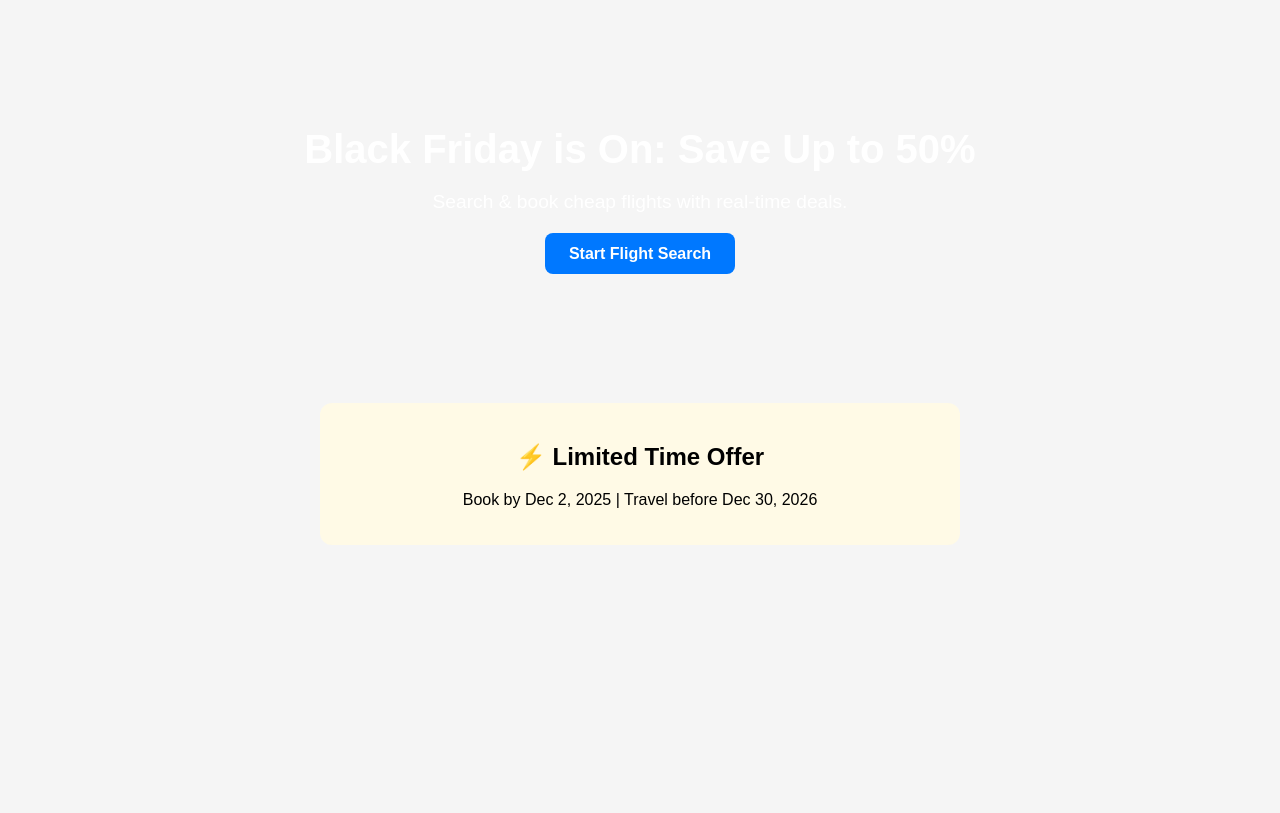
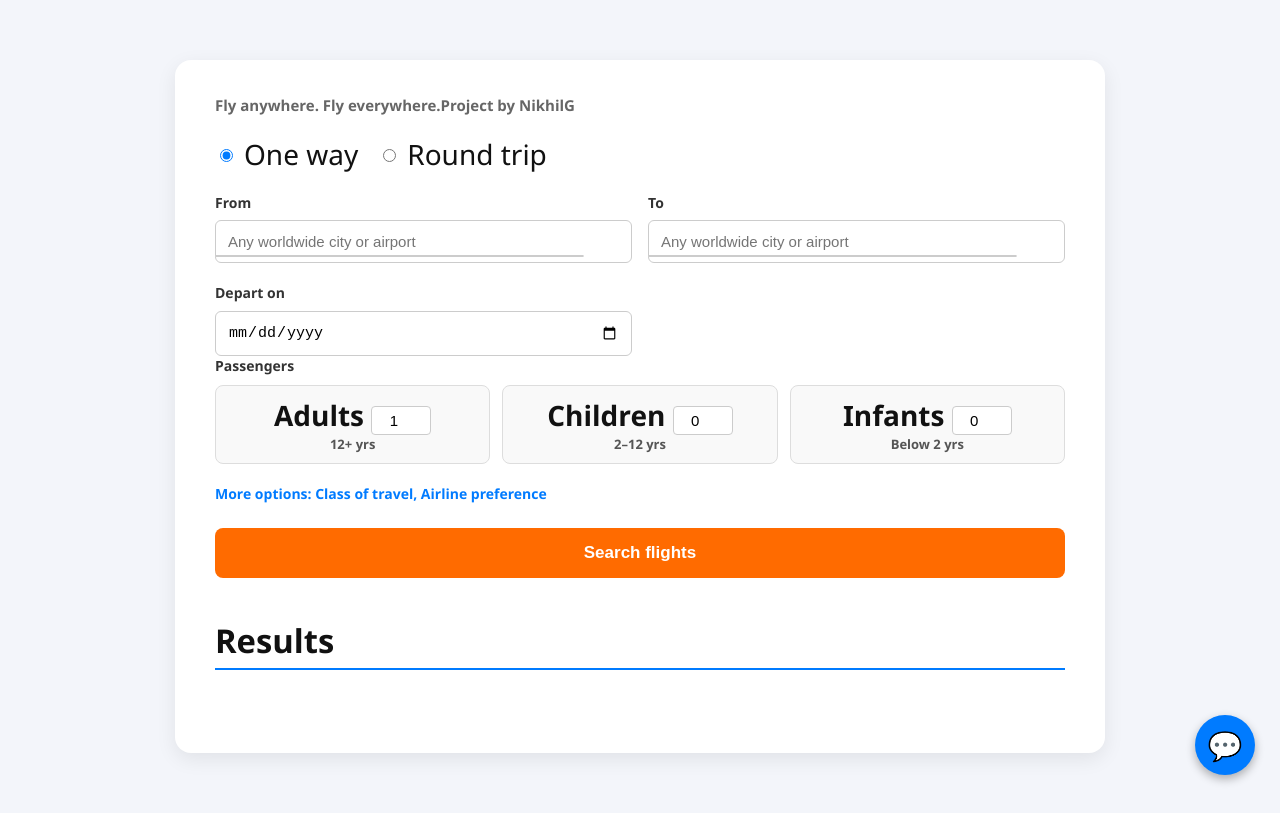
Before and after one commit to nghirnikar/AmadeusFlightSearchWithTestApi, a plain HTML site: page index.html in a window 1280 px wide. Drawn offline with Linux system fonts and the light colour scheme.

Commit message:
Update index.html

```diff
--- a/index.html
+++ b/index.html
@@ -2,57 +2,262 @@
 <html lang="en">
 <head>
   <meta charset="UTF-8" />
-  <title>Flight Deals | Amadeus Travel</title>
-  <link rel="stylesheet" href="style.css" />
+  <meta name="viewport" content="width=device-width, initial-scale=1.0" />
+  <title>Flight Search | NikG</title>
   <style>
-    .hero {
-      background: url('banner.jpg') center/cover no-repeat;
-      padding: 100px 20px;
+    body {
+      font-family: "Segoe UI", Arial, sans-serif;
+      background: #f3f5fa;
+      margin: 0;
+      padding: 0;
+    }
+
+    .container {
+      max-width: 850px;
+      margin: 60px auto;
+      background: #fff;
+      border-radius: 16px;
+      box-shadow: 0 6px 20px rgba(0,0,0,0.08);
+      padding: 35px 40px 50px;
+    }
+
+    h1 {
+      text-align: left;
+      font-size: 28px;
+      margin: 0 0 5px 0;
+      color: #111;
+    }
+
+    p.subtitle {
+      margin-top: 0;
+      color: #666;
+      font-size: 15px;
+    }
+
+    .trip-type {
+      display: flex;
+      gap: 20px;
+      margin-top: 20px;
+    }
+
+    label.radio {
+      display: flex;
+      align-items: center;
+      gap: 8px;
+      cursor: pointer;
+      font-weight: 500;
+    }
+
+    input[type="radio"] {
+      accent-color: #007bff;
+    }
+
+    .grid {
+      display: grid;
+      grid-template-columns: 1fr 1fr;
+      gap: 16px;
+      margin-top: 20px;
+    }
+
+    .field label {
+      display: block;
+      font-size: 14px;
+      color: #333;
+      margin-bottom: 5px;
+    }
+
+    .field input {
+      width: 100%;
+      padding: 12px;
+      border: 1px solid #ccc;
+      border-radius: 6px;
+      font-size: 15px;
+      box-sizing: border-box;
+    }
+
+    .passenger-grid {
+      display: grid;
+      grid-template-columns: repeat(3, 1fr);
+      gap: 12px;
+      margin-top: 10px;
+    }
+
+    .passenger-box {
+      text-align: center;
+      background: #f9f9f9;
+      border: 1px solid #ddd;
+      border-radius: 8px;
+      padding: 10px;
+    }
+
+    .passenger-box span {
+      display: block;
+      font-size: 13px;
+      color: #555;
+    }
+
+    .passenger-box input {
+      width: 60px;
+      text-align: center;
+      padding: 5px;
+      border-radius: 4px;
+      border: 1px solid #ccc;
+    }
+
+    .more-options {
+      margin-top: 20px;
+      font-size: 14px;
+      color: #007bff;
+      cursor: pointer;
+    }
+
+    .search-btn {
+      background: #ff6b00;
       color: white;
-      text-align: center;
-      border-radius: 0 0 30px 30px;
+      border: none;
+      border-radius: 8px;
+      padding: 15px 30px;
+      font-size: 17px;
+      font-weight: bold;
+      cursor: pointer;
+      margin-top: 25px;
+      transition: 0.2s;
+      width: 100%;
     }
-    .hero h1 {
-      font-size: 2.5rem;
-      margin-bottom: 1rem;
+
+    .search-btn:hover {
+      background: #e65c00;
     }
-    .hero p {
-      font-size: 1.2rem;
-      margin-bottom: 2rem;
+
+    h3 {
+      margin-top: 40px;
+      border-bottom: 2px solid #007bff;
+      padding-bottom: 5px;
     }
-    .hero a {
-      padding: 12px 24px;
-      background: #0078ff;
-      color: white;
-      text-decoration: none;
+
+    .flight-card {
+      border: 1px solid #ddd;
       border-radius: 8px;
-      font-weight: bold;
+      padding: 12px;
+      margin: 12px 0;
+      background: #fafafa;
+      transition: transform 0.15s ease;
     }
-    .hero a:hover {
-      background: #005fd4;
+
+    .flight-card:hover {
+      transform: translateY(-3px);
+      background: #f0f8ff;
     }
-    .promo {
-      background: #fffae6;
-      padding: 20px;
-      text-align: center;
-      margin: 40px auto;
-      max-width: 600px;
-      border-radius: 12px;
+
+    .autocomplete-results {
+      list-style: none;
+      background: #fff;
+      border: 1px solid #ccc;
+      border-radius: 6px;
+      margin-top: -8px;
+      margin-bottom: 8px;
+      max-height: 180px;
+      overflow-y: auto;
+      padding-left: 0;
+      position: absolute;
+      z-index: 10;
+      width: calc(100% - 50px);
+    }
+
+    .autocomplete-results li {
+      padding: 8px 10px;
+      cursor: pointer;
+    }
+
+    .autocomplete-results li:hover {
+      background: #f0f8ff;
+    }
+
+    #results, #preview {
+      margin-top: 20px;
+    }
+
+    @media(max-width:650px){
+      .grid{grid-template-columns:1fr;}
+      .passenger-grid{grid-template-columns:1fr;}
     }
   </style>
 </head>
 <body>
 
-  <div class="hero">
-    <h1>Black Friday is On: Save Up to 50%</h1>
-    <p>Search & book cheap flights with real-time deals.</p>
-    <a href="flight.html">Start Flight Search</a>
+  <div class="container">
+    <h1><Amadeus Flight Search With Test API</</h1>
+    <p class="subtitle">Fly anywhere. Fly everywhere.Project by NikhilG</p>
+
+    <div class="trip-type">
+      <label class="radio">
+        <input type="radio" name="tripType" value="oneway" checked /> One way
+      </label>
+      <label class="radio">
+        <input type="radio" name="tripType" value="round" /> Round trip
+      </label>
+    </div>
+
+    <div class="grid">
+      <div class="field" style="position:relative;">
+        <label>From</label>
+        <input id="origin" placeholder="Any worldwide city or airport" autocomplete="off" />
+        <ul id="origin-results" class="autocomplete-results"></ul>
+      </div>
+
+      <div class="field" style="position:relative;">
+        <label>To</label>
+        <input id="destination" placeholder="Any worldwide city or airport" autocomplete="off" />
+        <ul id="destination-results" class="autocomplete-results"></ul>
+      </div>
+    </div>
+
+    <div class="grid">
+      <div class="field">
+        <label>Depart on</label>
+        <input id="departureDate" type="date" />
+      </div>
+
+      <div class="field" id="returnField">
+        <label>Return on</label>
+        <input id="returnDate" type="date" />
+      </div>
+    </div>
+
+    <div class="field">
+      <label>Passengers</label>
+      <div class="passenger-grid">
+        <div class="passenger-box">
+          Adults
+          <input id="adults" type="number" value="1" min="1" max="9" />
+          <span>12+ yrs</span>
+        </div>
+        <div class="passenger-box">
+          Children
+          <input id="children" type="number" value="0" min="0" max="9" />
+          <span>2–12 yrs</span>
+        </div>
+        <div class="passenger-box">
+          Infants
+          <input id="infants" type="number" value="0" min="0" max="9" />
+          <span>Below 2 yrs</span>
+        </div>
+      </div>
+    </div>
+
+    <div class="more-options">More options: Class of travel, Airline preference</div>
+
+    <button class="search-btn" id="searchBtn">Search flights</button>
+
+    <h3>Results</h3>
+    <div id="results"></div>
+    <div id="preview"></div>
   </div>
 
-  <div class="promo">
-    <h2>⚡ Limited Time Offer</h2>
-    <p>Book by Dec 2, 2025 | Travel before Dec 30, 2026</p>
-  </div>
+  <script src="script.js"></script>
+  <script src="chatbot.js"></script>
+</body>
+</html>
 
 </body>
 </html>
```
